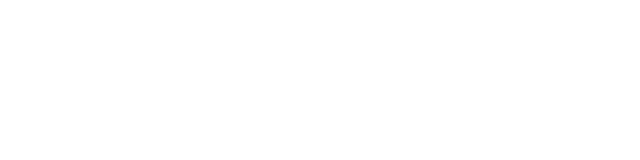
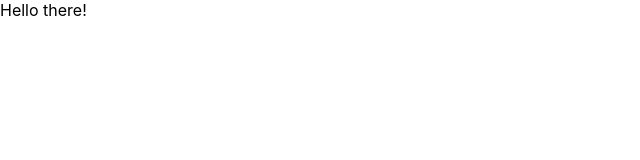
Before and after one commit to Bismarck-GM/react-calculator, a React (Create React App) app: page / in a window 1280 px wide. Shown: the top 160 px of the page, without its empty margins (0-640 px from the left). Built offline with nearby package versions, Linux system fonts and the light colour scheme.

Commit message:
Edit App.js. Add some dummy text.

```diff
--- a/src/App.js
+++ b/src/App.js
@@ -1,7 +1,7 @@
 function App() {
   return (
     <div className="App">
-
+      Hello there!
     </div>
   );
 }
```
Also changed, not shown: 1 other file (tests, documents, lock files or other folders).
